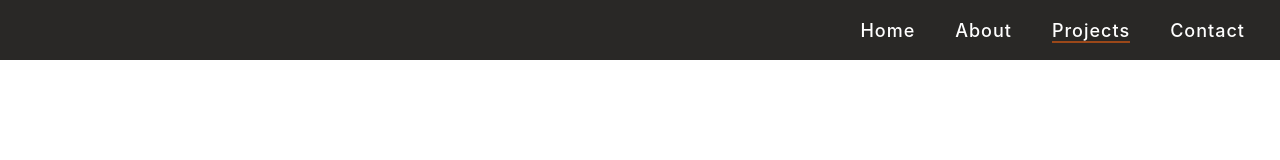
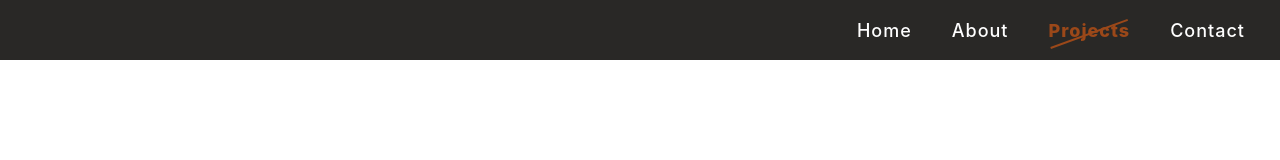
Before and after one commit to khybe/my-portfolio-2.0, a React (Create React App) app: page /my-work in a window 1280 px wide. Shown: the top 160 px of the page. Built offline with nearby package versions, Linux system fonts and the light colour scheme.

Commit message:
Revamp hover and active styles for navigation links in NavLinks component

```diff
--- a/src/components/header/components/NavLinks.module.css
+++ b/src/components/header/components/NavLinks.module.css
@@ -31,7 +31,52 @@
   text-decoration: none;
   color: white;
   font-weight: 500;
-  transition: 0.3s; /* Add a smooth transition effect for anchor tags */
+  transition: color 0.3s; /* Add a smooth transition effect for anchor tags */
+  position: relative; /* Needed for the ::after pseudo-element */
+}
+
+/* Styles when hovering over anchor tags */
+.navLinks a:hover {
+  color: var(--color-rustic-red); /* Change color on hover */
+  text-shadow: 2px 2px 4px rgba(0, 0, 0, 0.5); /* Add a text shadow effect on hover */
+  font-weight: 800; /* Adjust font weight on hover */
+}
+
+/* Basic styles for the navigation links (Mobile-first) */
+.navLinks {
+  list-style: none;
+  display: none; /* Hide the navigation links by default on smaller screens */
+  flex-direction: column;
+  justify-content: center;
+  position: absolute;
+  top: 4.5rem;
+  right: 0;
+  background-color: var(--color-charcoal);
+  width: 70%;
+  text-align: center;
+  border-radius: 8px;
+  height: 65vh; /* Set the height of the navigation links for smaller screens */
+}
+
+/* When the navigation links are open */
+.navLinks.open {
+  display: flex;
+  min-height: 26rem; /* Set a minimum height when open for smaller screens */
+}
+
+/* Styles for each list item within the navigation links */
+.navLinks li {
+  margin: 2rem; /* Apply margin to each list item */
+  margin-right: 20px;
+}
+
+/* Styles for the anchor tags within the navigation links */
+.navLinks a {
+  text-decoration: none;
+  color: white;
+  font-weight: 500;
+  transition: color 0.3s; /* Add a smooth transition effect for color */
+  position: relative; /* Needed for the ::after pseudo-element */
 }
 
 /* Styles when hovering over anchor tags */
@@ -42,9 +87,22 @@
 }
 
 /* Styles for the active link in the navigation */
-.active {
-  border-bottom: 2px solid var(--color-rustic-red);
+.navLinks a.active::after {
+  content: "";
+  position: absolute;
+  left: 50%;
+  transform: translateX(-50%) rotate(-20deg);
+  bottom: 6px; /* Adjust as needed to position the line below the text */
+  height: 2px; /* Thickness of the line */
+  width: 100%; /* Make the line span the width of the link */
+  min-width: 70px;
+  background-color: var(--color-rustic-red);
+  transition: width 0.3s, background-color 0.3s; /* Smooth transition */
+}
+
+.navLinks a.active {
   font-weight: 800; /* Set a higher font weight for the active link */
+  color: var(--color-rustic-red);
 }
 
 /* Media query for larger screens (Desktop styles) */
```
